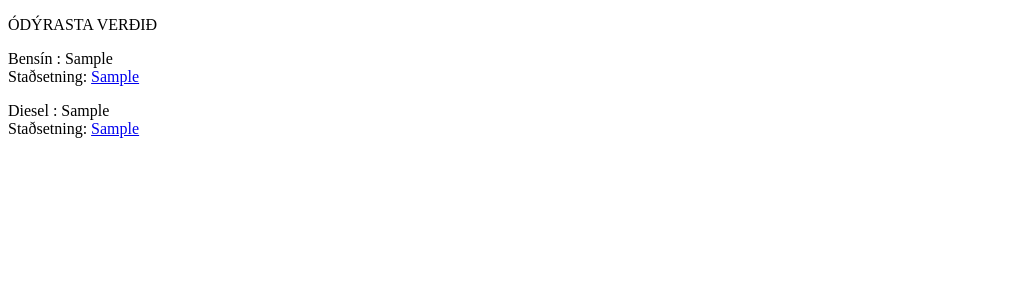
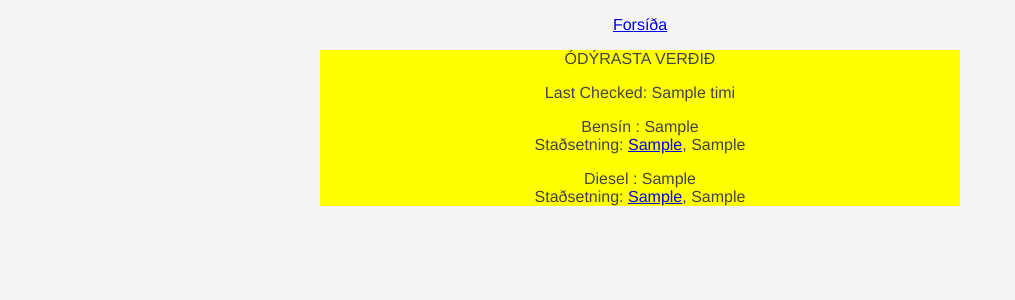
Before and after one commit to PanamaP/FlaskVerkefni3, a Flask app: template templates/index.html in a window 1280 px wide. Shown: the top 300 px of the page, without its empty margins (0-1015 px from the left). Run offline with Flask 2, Linux system fonts and the light colour scheme; the template is opened without the code that fills it: most values are stand-ins (such as "Sample title", 1, 10 or a date in 2020); parts of the project's set-up code (start-up, migrations or seed data) failed here and were passed over.

Commit message:
uppfaersla

```diff
--- a/petrol.py
+++ b/petrol.py
@@ -1,13 +1,19 @@
 from flask import Flask, render_template, request, json
 import os
 import urllib.request
-import config
-from config import api_key
+from jinja2 import ext
+from datetime import datetime
 
 app = Flask(__name__)
 
 with urllib.request.urlopen("https://apis.is/petrol") as url:
     data = json.loads(url.read().decode())
+
+app.jinja_env.add_extension(ext.do)
+
+def format_time(gogn):
+    return datetime.strptime(gogn, '%Y-%m-%dT%H:%M:%S.%f').strftime('%d. %m. %Y Kl. %H:%M')
+app.jinja_env.filters['format_time'] = format_time
 
 bensinstodvar = []
 myndir = {'Atlantsolía': 'atlantsolia.png', 'Costco Iceland': 'costco.png', 'Dælan':'daelan.png',
@@ -18,9 +24,11 @@ diesel = []
 
 stadur_bensin95 = []
 stadsetning_bensin95 = []
+nafnBensin = []
 
 stadur_diesel = []
 stadsetning_diesel = []
+nafnDiesel = []
 
 
 
@@ -35,12 +43,18 @@ def home():
     for i in data['results']:
         if min(diesel) == i['diesel']:
             stadur_diesel = i['company']
+            nafnDiesel = i['name']
         if min(bensin95) == i['bensin95']:
             stadur_bensin95 = i['company']
-    min_bensin_stadur = min(bensin95), stadur_bensin95
-    min_diesel_stadur = min(diesel), stadur_diesel
+            nafnBensin = i['name']
 
-    return render_template('index.html', data=data, bensinstodvar=bensinstodvar, mynd=myndir, min_diesel_stadur=min_diesel_stadur, min_bensin_stadur=min_bensin_stadur)
+    date = data['timestampApis']
+    timi = format_time(date)
+
+    min_bensin_stadur = min(bensin95), stadur_bensin95, nafnBensin
+    min_diesel_stadur = min(diesel), stadur_diesel, nafnDiesel
+
+    return render_template('index.html', timi=timi, data=data, bensinstodvar=bensinstodvar, mynd=myndir, min_diesel_stadur=min_diesel_stadur, min_bensin_stadur=min_bensin_stadur)
 
 @app.route('/stadur/<stod>/')
 def soluadill(stod):
@@ -56,12 +70,10 @@ def bensinstod(stod, bensinstod):
     for item in data['results']:
         if item['name'] == bensinstod:
             verd_bensin = item['bensin95']
-            verd_bensin_discount = item['bensin95_discount']
             verd_diesel = item['diesel']
-            verd_diesel_discount = item['diesel_discount']
             lat = item['geo']['lat']
             lon = item['geo']['lon']
-    return render_template('bensinstod.html', lon=lon, lat=lat,verd_diesel_discount = verd_diesel_discount, verd_diesel = verd_diesel, verd_bensin_discount = verd_bensin_discount, verd_bensin = verd_bensin, bensinstod=bensinstod, stod=stod, api_key=api_key)
+    return render_template('bensinstod.html', lon=lon, lat=lat, verd_diesel = verd_diesel, verd_bensin = verd_bensin, bensinstod=bensinstod, stod=stod)
 
 @app.errorhandler(404)
 def pagenotfound(error):
--- /dev/null
+++ b/static/css/main.css
@@ -0,0 +1,32 @@
+body {
+  text-align: center;
+  padding-left: 25%;
+  padding-right: 25%;
+  padding-top: 1em;
+  margin: 0px auto;
+  font-family: "Helvetica Neue", Helvetica, Arial, sans-serif;
+  color: #444;
+  background: whitesmoke;
+}
+.litur{
+  background-color: greenyellow;
+  text-align: left;
+  padding: 10px;
+  width: 13em;
+}
+.verd{
+  background-color: yellow;
+}
+ul {
+  text-align: center;
+  }
+
+li {
+  display: inline-block;
+}
+.vinstri{
+  float: left;
+}
+.haegri{
+  float: right;
+}
--- a/templates/index.html
+++ b/templates/index.html
@@ -5,20 +5,26 @@
     <meta name="viewport" content="width=device-width, initial-scale=1.0">
     <meta http-equiv="X-UA-Compatible" content="ie=edge">
     <title>Bensínstöðvar</title>
+    <link rel="stylesheet" href="{{ url_for('static', filename='css/main.css') }}">
 </head>
 <body>
+    <a href="/">Forsíða</a>
+    <div>
+
+    <div class="verd">
     <P>ÓDÝRASTA VERÐIÐ</P>
+    <p>Last Checked: {{ timi }}</p>
     <P>Bensín : {{ min_bensin_stadur[0]}} <br>
-        Staðsetning: <a href="/stadur/{{min_bensin_stadur[1]}}">{{min_bensin_stadur[1]}}</a></P>
+        Staðsetning: <a href="/stadur/{{ min_bensin_stadur[1] }}/{{ min_bensin_stadur[2] }}">{{min_bensin_stadur[1]}}</a>, {{ min_bensin_stadur[2]}}</P>
 
     <p>Diesel : {{ min_diesel_stadur[0] }} <br>
-       Staðsetning: <a href="/stadur/{{ min_diesel_stadur[1] }}">{{ min_diesel_stadur[1] }}</a></p>
+       Staðsetning: <a href="/stadur/{{ min_diesel_stadur[1] }}/{{ min_diesel_stadur[2]}}">{{ min_diesel_stadur[1] }}</a>, {{ min_diesel_stadur[2]}}</p>
+    </div>
+    {% for i in bensinstodvar %}
+       {% if i in mynd: %}
+       <div class="litur"> <li><img src="static/images/{{ mynd[i] }}" width="90" height="60"/> <a href="/stadur/{{ i }}"> {{ i }}</a></li></div>
+      {% endif %}
 
-    {% for i in bensinstodvar %}
-        {% if i in mynd: %}
-          <li><img src="static/images/{{ mynd[i] }}" width="90" height="60"/> <a href="/stadur/{{ i }}"> {{ i }}</a></li>
-      {% endif %}
     {% endfor %}
-
 </body>
 </html>
```
Also changed, not shown: templates/bensinstod.html (+4 -6 lines), templates/map.html (deleted, +0 -35 lines), 1 other file.
